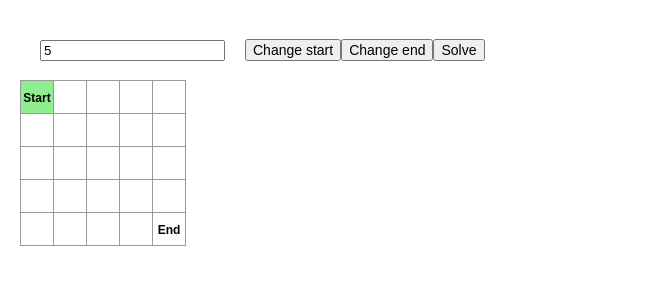
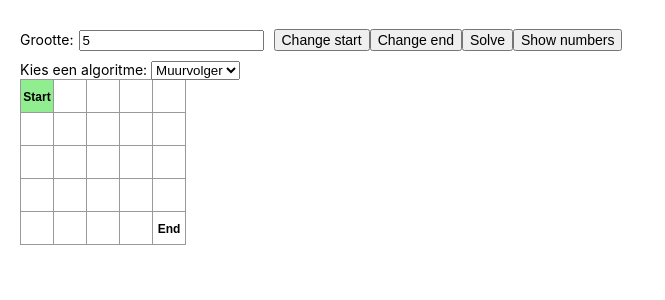
Before and after one commit to Wouter17/pws-wouterniek, a React (Create React App) app: page / in a window 1280 px wide. Shown: the top 300 px of the page, without its empty margins (0-665 px from the left). Built offline with nearby package versions, Linux system fonts and the light colour scheme.

Commit message:
changed solverPassed into explored squares and added SolutionPath. Changed the way colours are used for squares. Added checkNewValue for the SolutionPath array for wallsolver. Adjusted the way steps are counted for wallsolver. Added some buttons (show numbers) and algorithm selection.

```diff
--- a/src/App.js
+++ b/src/App.js
@@ -47,23 +47,25 @@ class Board extends React.Component {
             end: 24,
             changeStart: false,
             changeEnd: false,
-            solverType: "wall",
+            showNumbers: false,
+            solverType: "muur",
             solverPassed: Array(25).fill(0),
+            solverSolutionPath: [],
         };
         this.handleChange = this.handleChange.bind(this);
     }
 
     renderSquare(i) {
         if (i === this.state.start) {
-            return (<Square className="start" value={"Start"}/>);
+            return (<Square className="start" value={"Start"} style={{backgroundColor:this.state.solverSolutionPath.includes(i) ? "var(--path)" : ""}}/>);
         } else if (i === this.state.end) {
-            return (<Square className={this.state.solverPassed[i] ? "end-visit":"end"} value={"End"}/>);
+            return (<Square className="end" value={"End"} style={{backgroundColor:this.state.solverSolutionPath.includes(i) ? "var(--path)" :`hsl(195, 53%, ${100 - this.state.solverPassed[i]*20}%)`}}/>);
         } else {
             return (
                 <Square
-                    style={{backgroundColor:`hsl(195, 53%, ${100 - this.state.solverPassed[i]*20}%)`}}
+                    style={{backgroundColor:this.state.solverSolutionPath.includes(i) ? "var(--path)" :`hsl(195, 53%, ${100 - this.state.solverPassed[i]*20}%)`}}
                     className={this.state.solverPassed[i] ? "square square-visit":"square"}
-                    value={this.state.squares[i]}
+                    value={this.state.showNumbers? i : this.state.squares[i]}
                     onClick={() => this.handleClick(i)}
                 />
             );
@@ -93,7 +95,8 @@ class Board extends React.Component {
             squares: Array(Math.pow(parseInt(event.target.value), 2)).fill(null),
             start: 0,
             end: Math.pow(event.target.value, 2) - 1,
-            solverPassed: Array(Math.pow(parseInt(event.target.value), 2)).fill(0)
+            solverPassed: Array(Math.pow(parseInt(event.target.value), 2)).fill(0),
+            solverSolutionPath: [],
         });
     }
 
@@ -101,16 +104,25 @@ class Board extends React.Component {
     wallSolver = (size, position, end, maze, timeoutLength) => {
         //console.log("starting the wall solve");
         //console.log(this.state.squares);
+        let currentSolution = [position];
         let solved = false;
         let rotate = 0;
         let steps = 0;
         let surroundingSpaces,solution;
         let facing = 2;
+        let checkNewValue = (array, value) => {
+          if(array.indexOf(value) > -1){
+              return array.splice(array.indexOf(value)+1)
+          }else{
+              return array.push(value);
+          }
+        };
+
         let slowSolve = () => {
             if (!solved) {
                 surroundingSpaces = checkSpace(size, position, false, maze);
                 //console.log(surroundingSpaces);
-                //console.log(facing);
+                console.log(currentSolution);
                 //console.log(this.state.squares);
 
                 if (!surroundingSpaces[(facing + 3)%4]) {
@@ -123,9 +135,11 @@ class Board extends React.Component {
                         solved = true;
                         solution = false;
                     }
-                    this.setState({solverPassed: SolverPassedWithItem});
+                    checkNewValue(currentSolution,position);
+                    this.setState({solverPassed: SolverPassedWithItem, solverSolutionPath: currentSolution});
 
                     console.log(`rotated left and moved to ${position}`);
+                    steps++;
                     setTimeout(slowSolve, timeoutLength);
 
                 } else if (!surroundingSpaces[facing]) {
@@ -137,8 +151,10 @@ class Board extends React.Component {
                         solved = true;
                         solution = false;
                     }
-                    this.setState({solverPassed: SolverPassedWithItem});
+                    checkNewValue(currentSolution,position);
+                    this.setState({solverPassed: SolverPassedWithItem, solverSolutionPath: currentSolution});
                     console.log(`moved to ${position}`);
+                    steps++;
                     setTimeout(slowSolve, timeoutLength);
 
                 } else {
@@ -150,10 +166,9 @@ class Board extends React.Component {
                     console.log("rotated right");
                     slowSolve();
                 }
-		        steps++;
                 if (position === end) {
                     solved = true;
-                    solution = this.state.solverPassed;
+                    solution = currentSolution;
                 }
             } else {console.log(solution); console.log(`in ${steps} steps`)}
         };
@@ -162,7 +177,10 @@ class Board extends React.Component {
     //solvers end
 
     solve = async () => {
-        this.setState({solverPassed: Array(Math.pow(parseInt(this.state.rows), 2)).fill(0)}, ()=> {
+        this.setState({
+            solverPassed: Array(Math.pow(parseInt(this.state.rows), 2)).fill(0),
+            solverSolutionPath: [],
+        }, ()=> {
             switch(this.state.solverType){
                 default: this.wallSolver({rows: this.state.rows, columns: this.state.rows}, this.state.start, this.state.end, this.state.squares, 500);
             }
@@ -200,12 +218,26 @@ class Board extends React.Component {
     render() {return (
             <div>
                 <form>
-                    <input className="number" type="number" value={this.state.rows} min="3" onChange={this.handleChange} />
-                    <ChangeButton status={this.state.changeStart} type="button" onClick={this.changeStart}>{"Change start"}</ChangeButton>
-                    <ChangeButton status={this.state.changeEnd} type="button" onClick={this.changeEnd}>{"Change end"}</ChangeButton>
-                    {<button className="button" type="button" onClick={this.solve}>{"Solve"}</button>}
+                    <div>
+                        <label htmlFor="size">Grootte:</label>
+                        <input className="number" id="size" type="number" value={this.state.rows} min="3" onChange={this.handleChange}/>
+                        <ChangeButton status={this.state.changeStart} type="button" onClick={this.changeStart}>{"Change start"}</ChangeButton>
+                        <ChangeButton status={this.state.changeEnd} type="button" onClick={this.changeEnd}>{"Change end"}</ChangeButton>
+                        <button className="button" type="button" onClick={this.solve}>{"Solve"}</button>
+                        <button className="button" type="button" onMouseDown={() => this.setState({showNumbers: true})} onMouseUp={() => this.setState({showNumbers: false})}>{"Show numbers"}</button>
+                    </div>
+                    <div>
+                        <label htmlFor="algoritme">Kies een algoritme: </label>
+                        <select name="algoritme" id="algoritme" onChange={event => this.setState({solverType: event.target.value})}>
+                            <option value="muur">Muurvolger</option>
+                            <option value="dijsktra">Dijsktra</option>
+                            <option value="breath">Breath-first</option>
+                        </select>
+                    </div>
                 </form>
-                {this.renderBoard(this.state.rows)}
+                <div>
+                    {this.renderBoard(this.state.rows)}
+                </div>
             </div>
         );
     }
--- a/src/index.css
+++ b/src/index.css
@@ -1,5 +1,6 @@
 :root{
   --complete: lightblue;
+  --path: hsla(36, 100%, 50%, 0.65);
 }
 
 body {
@@ -54,7 +55,7 @@ code {
 }
 
 .number{
-  margin: 20px;
+  margin: 10px 10px 10px 5px;
 }
 
 .start {
```
